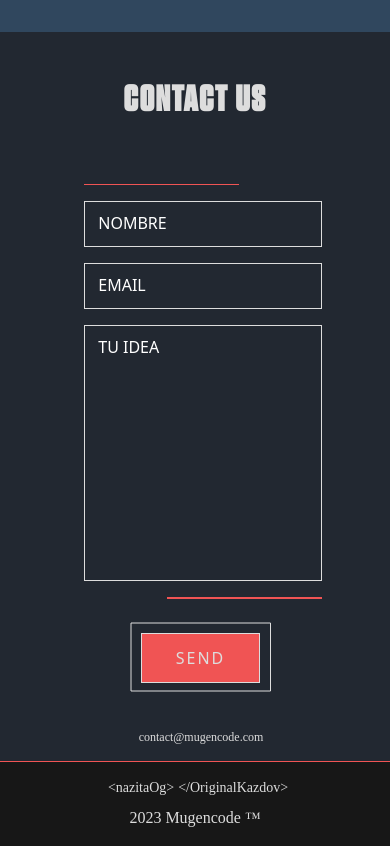
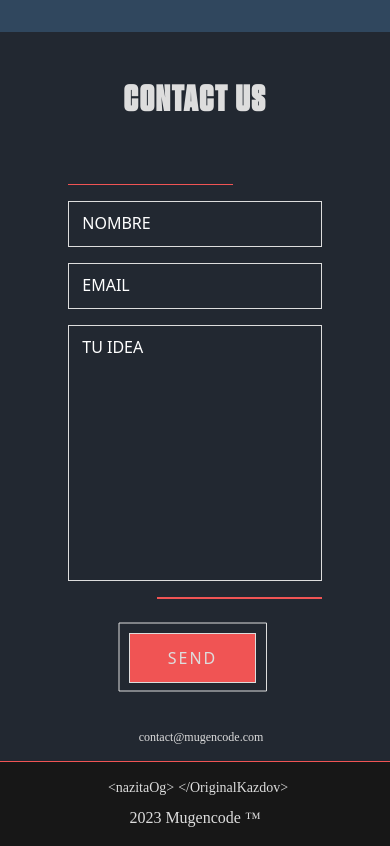
Before and after one commit to Nazaa29/mugencode, a React (Create React App) app: page / in a window 390 px wide. Shown: the part 2780-3626 px from the top of the page. Built offline with nearby package versions, Linux system fonts and the light colour scheme; the HTML template or start-up script is replaced by a standard one; what taos would draw is missing.

Commit message:
Revert "finished"
This reverts commit 4f95ce78daddbabd0edcb755d3a8870e4cb38daa.

```diff
--- a/src/components/Contact/Form/Form.js
+++ b/src/components/Contact/Form/Form.js
@@ -121,7 +121,7 @@ const Form = () => {
     "text-red-custom translate-x-[10px] translate-y-[-9px] text-[0.75em] px-[10px] bg-dark-custom border-l-[1px] border-red-custom border-r-[1px] tracking-[0.25em]";
 
   return (
-    <div className="md:max-w-md w-[65%] pl-4 pt-16 lg:pt-4 xl:pl-0 mx-auto flex flex-col">
+    <div className="md:max-w-md w-[65%] pt-16 lg:pt-4 xl:pl-0 mx-auto flex flex-col">
       <form className="flex flex-col items-center min-w-[185px]" onSubmit={handleSubmit} noValidate>
         <div className="h-[1px] mb-2 bg-red-custom w-[65%] self-start"></div>
         {/* linea superior*/}
```
